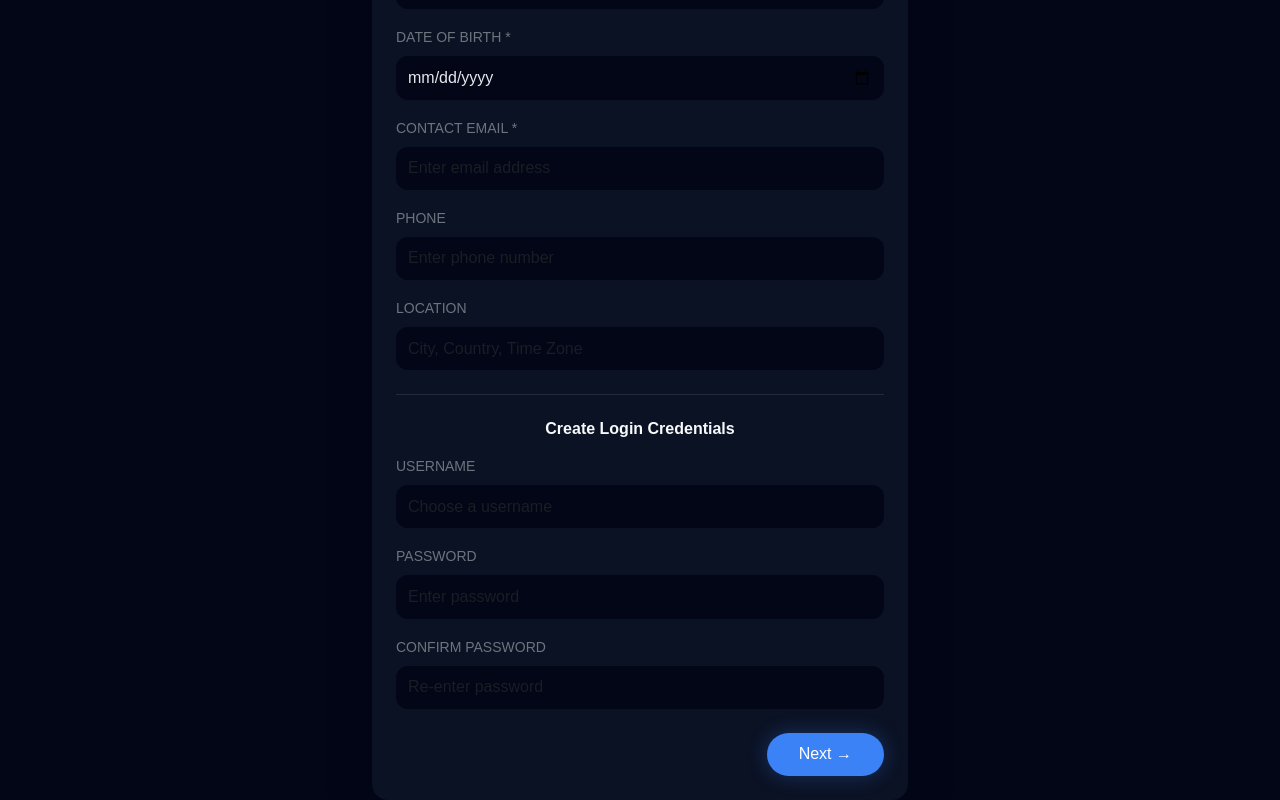
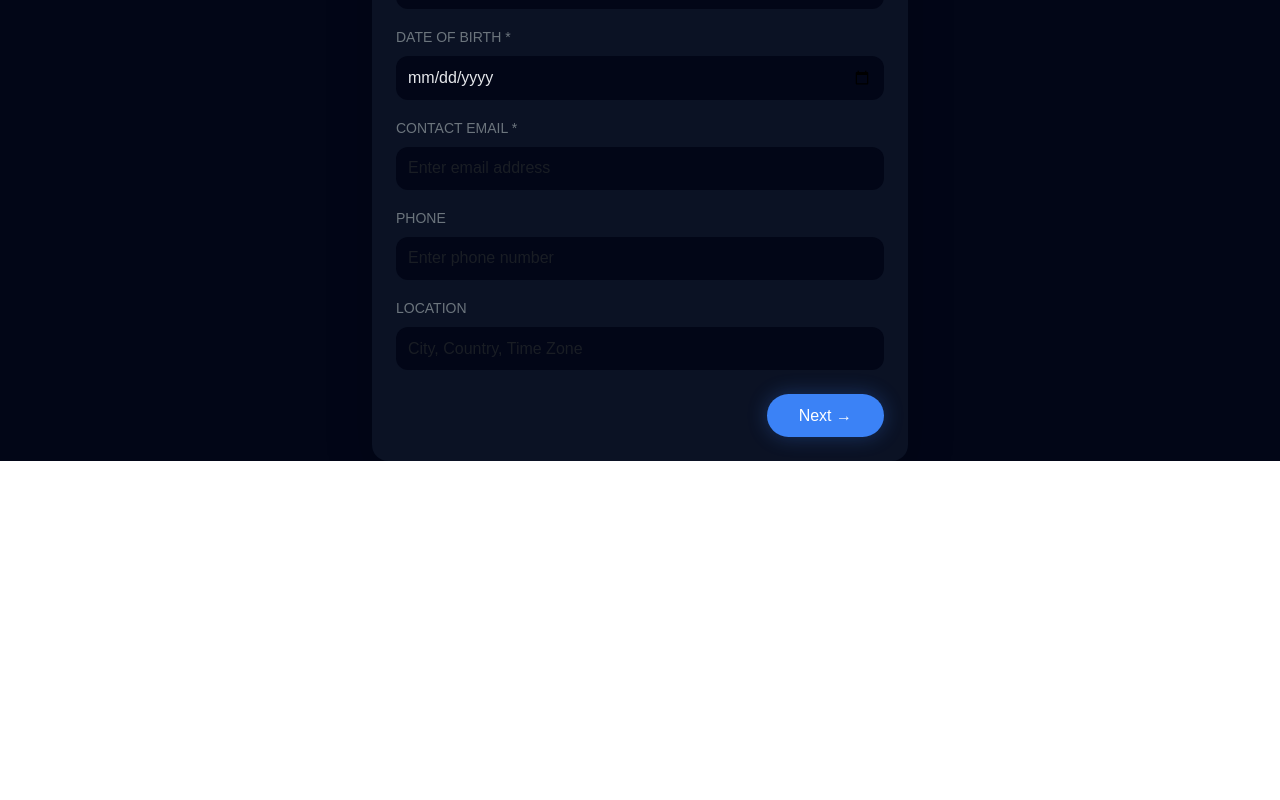
Before and after one commit to roenw/myn-capstone, a Next.js app: page /signup/client in a window 1280 px wide. Shown: the part 347-1147 px from the top of the page. After the commit the page ends 808 px from the top, so only its background shows below. Built offline with nearby package versions, Linux system fonts and the light colour scheme.

Commit message:
remove username/pw in signup

```diff
--- a/app/signup/client/Step1.tsx
+++ b/app/signup/client/Step1.tsx
@@ -153,68 +153,6 @@ export default function Step1({ nextStep, formData, setFormData }: Step1Props) {
                                 />
                             </Form.Group>
 
-                            <hr className="border-secondary opacity-25 my-4" />
-
-                            {/* ---------- Login Info ---------- */}
-
-                            <h6 className="text-light fw-semibold mb-3 text-center">
-                                Create Login Credentials
-                            </h6>
-
-                            <Form.Group className="mb-3">
-                                <Form.Label className="text-uppercase small text-secondary">
-                                    Username
-                                </Form.Label>
-                                <Form.Control
-                                    type="text"
-                                    required
-                                    placeholder="Choose a username"
-                                    value={formData.username || ""}
-                                    onChange={(e) =>
-                                        setFormData({ ...formData, username: e.target.value })
-                                    }
-                                    className="border-0"
-                                    style={inputStyle}
-                                />
-                            </Form.Group>
-
-                            <Form.Group className="mb-3">
-                                <Form.Label className="text-uppercase small text-secondary">
-                                    Password
-                                </Form.Label>
-                                <Form.Control
-                                    type="password"
-                                    required
-                                    placeholder="Enter password"
-                                    value={formData.password || ""}
-                                    onChange={(e) =>
-                                        setFormData({ ...formData, password: e.target.value })
-                                    }
-                                    className="border-0"
-                                    style={inputStyle}
-                                />
-                            </Form.Group>
-
-                            <Form.Group className="mb-4">
-                                <Form.Label className="text-uppercase small text-secondary">
-                                    Confirm Password
-                                </Form.Label>
-                                <Form.Control
-                                    type="password"
-                                    required
-                                    placeholder="Re-enter password"
-                                    value={formData.confirmPassword || ""}
-                                    onChange={(e) =>
-                                        setFormData({
-                                            ...formData,
-                                            confirmPassword: e.target.value,
-                                        })
-                                    }
-                                    className="border-0"
-                                    style={inputStyle}
-                                />
-                            </Form.Group>
-
                             {/* ---------- Navigation ---------- */}
                             <div className="d-flex justify-content-end">
                                 <Button
--- a/app/signup/client/page.tsx
+++ b/app/signup/client/page.tsx
@@ -18,9 +18,6 @@ export type ClientFormData = {
     phone?: string;
     location?: string;
     referral?: string;
-    username?: string;
-    password?: string;
-    confirmPassword?: string;
     interests?: string[];
     otherInterest?: string;
     yogaBefore?: string;
--- a/app/signup/instructor/Step1.tsx
+++ b/app/signup/instructor/Step1.tsx
@@ -140,35 +140,6 @@ export default function Step1({ nextStep, formData, setFormData }: Step1Props) {
                                 </Row>
                             </Section>
 
-                            {/* SECTION 3 */}
-                            <Section title="Create your login">
-                                <Row className="g-3">
-                                    <Col md={4}>
-                                        <Input
-                                            label="Username"
-                                            value={formData.username}
-                                            onChange={(v) => updateValue("username", v)}
-                                        />
-                                    </Col>
-                                    <Col md={4}>
-                                        <Input
-                                            label="Password"
-                                            type="password"
-                                            value={formData.password}
-                                            onChange={(v) => updateValue("password", v)}
-                                        />
-                                    </Col>
-                                    <Col md={4}>
-                                        <Input
-                                            label="Confirm password"
-                                            type="password"
-                                            value={formData.confirmPassword}
-                                            onChange={(v) => updateValue("confirmPassword", v)}
-                                        />
-                                    </Col>
-                                </Row>
-                            </Section>
-
                             {/* Navigation */}
                             <div className="d-flex justify-content-end">
                                 <Button
--- a/app/signup/instructor/page.tsx
+++ b/app/signup/instructor/page.tsx
@@ -15,9 +15,6 @@ export type InstructorFormData = {
     pricing?: string;
     qualification?: string;
     certificates?: string;
-    username?: string;
-    password?: string;
-    confirmPassword?: string;
     [key: string]: any;
 };
 
--- a/app/signup/physician/Step1.tsx
+++ b/app/signup/physician/Step1.tsx
@@ -81,31 +81,6 @@ export default function Step1({ nextStep, formData, setFormData }: Step1Props) {
                                 />
                             </Section>
 
-                            {/* --- Login --- */}
-                            <Section title="Create login">
-                                <Input
-                                    label="Username"
-                                    value={formData.username || ""}
-                                    onChange={(e) => updateValue("username", e.target.value)}
-                                />
-
-                                <Input
-                                    label="Password"
-                                    type="password"
-                                    value={formData.password || ""}
-                                    onChange={(e) => updateValue("password", e.target.value)}
-                                />
-
-                                <Input
-                                    label="Confirm password"
-                                    type="password"
-                                    value={formData.confirmPassword || ""}
-                                    onChange={(e) =>
-                                        updateValue("confirmPassword", e.target.value)
-                                    }
-                                />
-                            </Section>
-
                             {/* CTA */}
                             <div className="d-flex justify-content-end mt-4">
                                 <Button
--- a/app/signup/physician/page.tsx
+++ b/app/signup/physician/page.tsx
@@ -10,9 +10,6 @@ export type PhysicianFormData = {
     license?: string;
     npi?: string;
     organization?: string;
-    username?: string;
-    password?: string;
-    confirmPassword?: string;
     [key: string]: any;
 };
 
```
